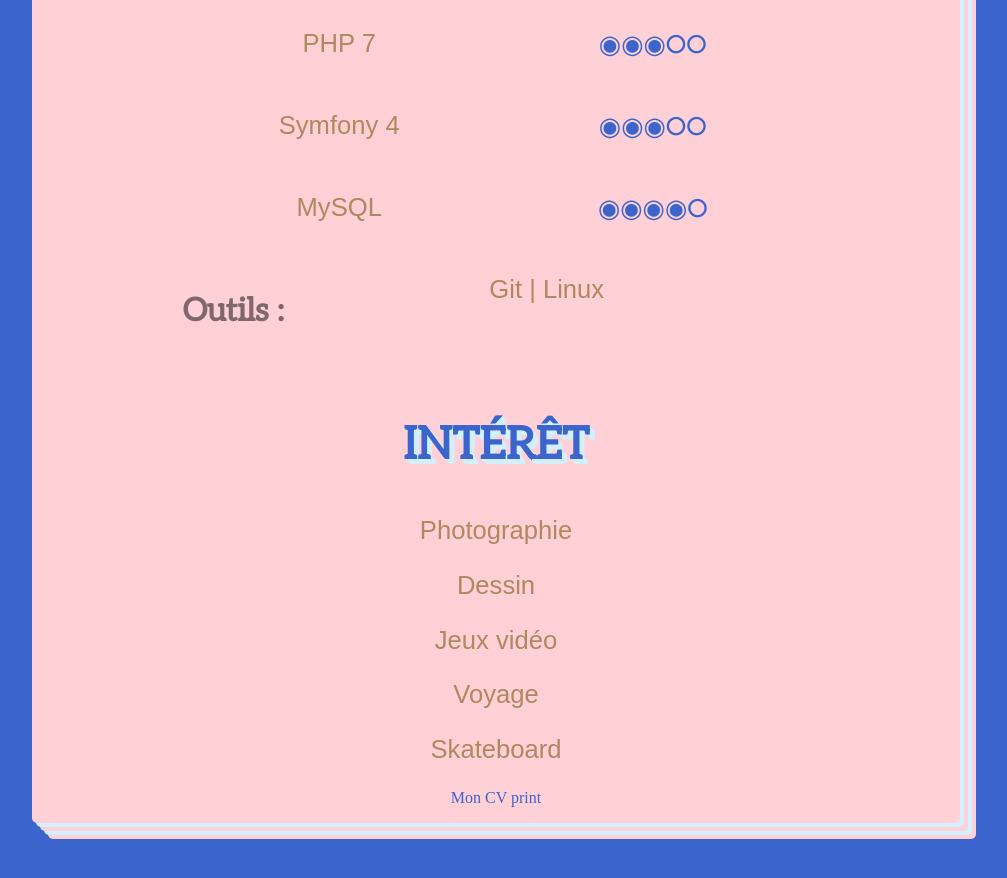
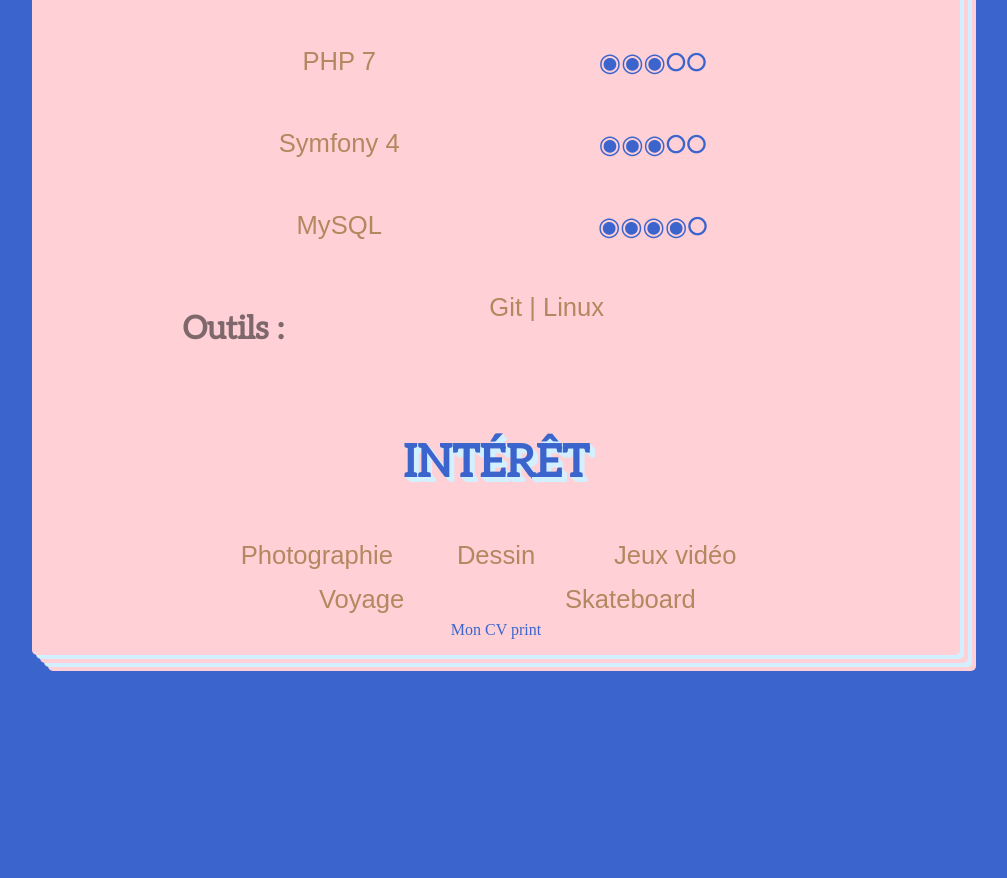
Before and after one commit to MaelBoutemy/Site-CV, a plain HTML site: page index.html in a window 1280 px wide. Shown: the part 1890-2768 px from the top of the page, without its empty margins (144-1151 px from the left). After the commit the page ends 2673 px from the top, so only its background shows below. Drawn offline with Linux system fonts and the light colour scheme; a web font is replaced by a local one.

Commit message:
02-interest

```diff
--- a/index.html
+++ b/index.html
@@ -95,11 +95,11 @@
             <div class="interest">
 
                 <h3>INTÉRÊT</h3>
-                <p>Photographie</p>
-                <p>Dessin</p>
-                <p>Jeux vidéo</p>
-                <p>Voyage</p>
-                <p>Skateboard</p>
+                <span>Photographie</span>
+                <span>Dessin</span>
+                <span>Jeux vidéo</span>
+                <span>Voyage</span>
+                <span>Skateboard</span>
 
             </div>
 
--- a/scss/base.scss
+++ b/scss/base.scss
@@ -27,7 +27,8 @@ body {
         color: $gray;
         font-size: 2.5vw;
     }
-    p {
+    p,
+    span {
         font-family: $text;
         font-size: 2vw;
         color: $brown;
@@ -110,6 +111,7 @@ body {
                      flex: 100%;
                      border: solid .07em;
                      margin: 0 auto;
+                     padding: .1em 0 .3em 0;
                  }
                  div{
                      display: flex;
@@ -140,7 +142,17 @@ body {
              }
 
              .interest {
-
+                display: flex;
+                flex-flow: wrap;
+                justify-content: flex-start;
+                width: 60%;
+                h3 {
+                    flex: 100%;
+                }
+                span {
+                    flex: 33%;
+                    line-height: 1.7em;
+                }
              }
         }
 
```
Also changed, not shown: main.css, 1 other file.
